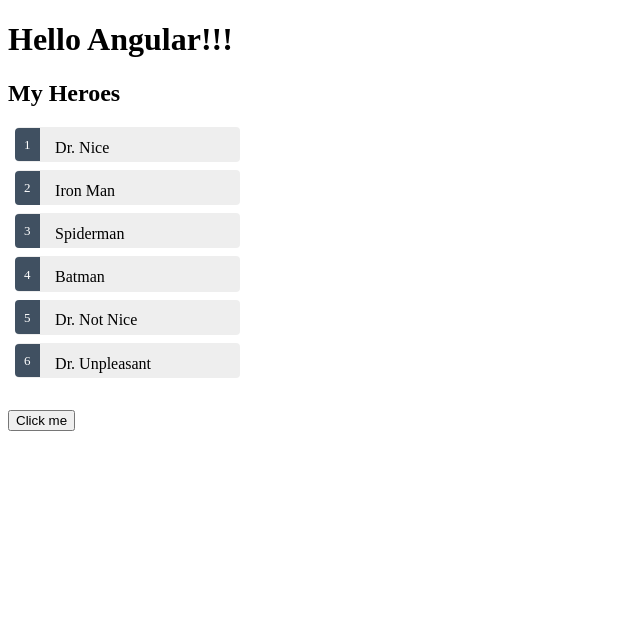
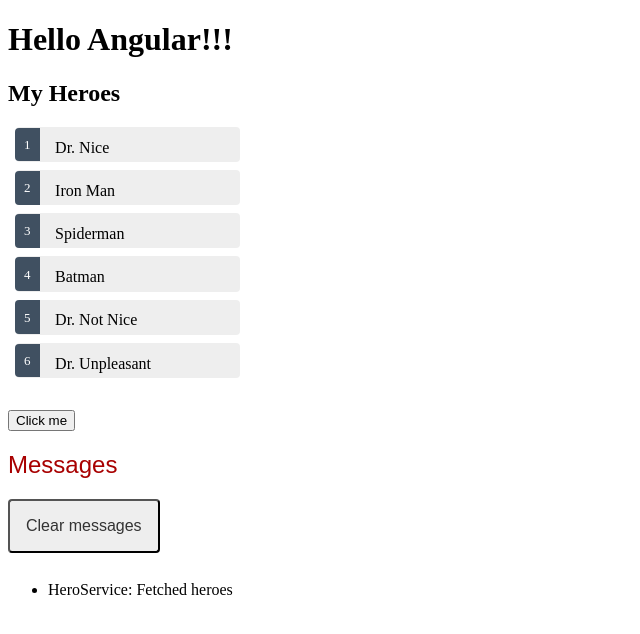
Before and after one commit to Sebastiaan-Willem/my-first-project, an Angular app: page / in a window 1280 px wide. Shown: the top 634 px of the page, without its empty margins (0-640 px from the left). Built offline with nearby package versions, Linux system fonts and the light colour scheme.

Commit message:
End of lesson - Services

```diff
--- a/src/app/app.component.html
+++ b/src/app/app.component.html
@@ -1,2 +1,3 @@
 <h1>{{ title }}</h1>
 <app-heroes></app-heroes>
+<app-messages></app-messages>
--- a/src/app/app.module.ts
+++ b/src/app/app.module.ts
@@ -8,13 +8,15 @@ import { HeroesComponent } from './heroes/heroes.component';
 import { FormsModule } from '@angular/forms';
 import { MijnpipePipe } from './mijnpipe.pipe';
 import { HeroDetailComponent } from './hero-detail/hero-detail.component';
+import { MessagesComponent } from './messages/messages.component';
 
 @NgModule({
   declarations: [
     AppComponent,
     HeroesComponent,
     MijnpipePipe,
-    HeroDetailComponent
+    HeroDetailComponent,
+    MessagesComponent
   ],
   imports: [
     BrowserModule,
--- a/src/app/hero.service.ts
+++ b/src/app/hero.service.ts
@@ -1,6 +1,7 @@
 import { Injectable } from '@angular/core';
 import { Observable, of } from 'rxjs';
 import { Hero } from './hero';
+import { MessagesService } from './messages.service';
 import { HEROES } from './mock-heroes';
 
 @Injectable({
@@ -8,10 +9,11 @@ import { HEROES } from './mock-heroes';
 })
 export class HeroService {
 
-  constructor() { }
+  constructor(private messagesService: MessagesService) { }
 
   getHeroes(): Observable<Hero[]>{
     const heroes = of(HEROES);
+    this.messagesService.addMessage('HeroService: Fetched heroes');
     return heroes;
   }
 }
--- a/src/app/heroes/heroes.component.html
+++ b/src/app/heroes/heroes.component.html
@@ -13,10 +13,3 @@
     <!-- Event Binding -->
     <button (click)="HandleClicked()">Click me</button>
 </div>
-
-<div *ngIf="selectedHero">
-    <div *ngIf="isImageVisible">
-        <!-- Property Binding -->
-        <img [src]="selectedHero.imagePath" />
-    </div>
-</div>
--- a/src/app/heroes/heroes.component.ts
+++ b/src/app/heroes/heroes.component.ts
@@ -1,6 +1,7 @@
 import { Component, OnInit } from '@angular/core';
 import { Hero } from '../hero';
 import { HeroService } from '../hero.service';
+import { MessagesService } from '../messages.service';
 
 @Component({
   selector: 'app-heroes',
@@ -14,7 +15,9 @@ export class HeroesComponent implements OnInit {
   isImageVisible = true;
   clicked = 0;
 
-  constructor(private heroService: HeroService) {
+  constructor(
+    private heroService: HeroService,
+    private messageService: MessagesService) {
   }
 
 
@@ -24,6 +27,7 @@ export class HeroesComponent implements OnInit {
 
   OnSelect(hero: Hero) {
     this.selectedHero = hero;
+    this.messageService.addMessage(`HeroService: Clicked on:${hero.id} ${hero.name}`);
   }
 
   // Get data async from database server
--- /dev/null
+++ b/src/app/messages.service.ts
@@ -0,0 +1,18 @@
+import { Injectable } from '@angular/core';
+
+@Injectable({
+  providedIn: 'root'
+})
+export class MessagesService {
+  messages: string[] = [];
+
+  addMessage(message: string): void{
+    this.messages.push(message);
+  }
+
+  clearMessages(): void{
+    this.messages = [];
+  }
+
+  constructor() { }
+}
--- /dev/null
+++ b/src/app/messages/messages.component.css
@@ -0,0 +1,19 @@
+/* MessagesComponent's private CSS styles */
+h2 {
+    color: #A80000;
+    font-family: Arial, Helvetica, sans-serif;
+    font-weight: lighter;
+  }
+
+  .clear {
+    color: #333;
+    background-color: #eee;
+    margin-bottom: 12px;
+    padding: 1rem;
+    border-radius: 4px;
+    font-size: 1rem;
+  }
+  .clear:hover {
+    color: white;
+    background-color: #42545C;
+  }
--- /dev/null
+++ b/src/app/messages/messages.component.html
@@ -0,0 +1,9 @@
+<h2>Messages</h2>
+<button class="clear" (click)="messageService.clearMessages()">
+    Clear messages
+</button>
+<ul>
+    <li *ngFor="let message of messageService.messages">
+        {{ message }}
+    </li>
+</ul>
--- /dev/null
+++ b/src/app/messages/messages.component.ts
@@ -0,0 +1,17 @@
+import { Component, OnInit } from '@angular/core';
+import { MessagesService } from '../messages.service';
+
+@Component({
+  selector: 'app-messages',
+  templateUrl: './messages.component.html',
+  styleUrls: ['./messages.component.css']
+})
+export class MessagesComponent implements OnInit {
+
+  // Injected services must be public if they need to be bound on Front-End
+  constructor(public messageService: MessagesService) { }
+
+  ngOnInit(): void {
+  }
+
+}
```
Also changed, not shown: 2 other files (tests, documents, lock files or other folders).
